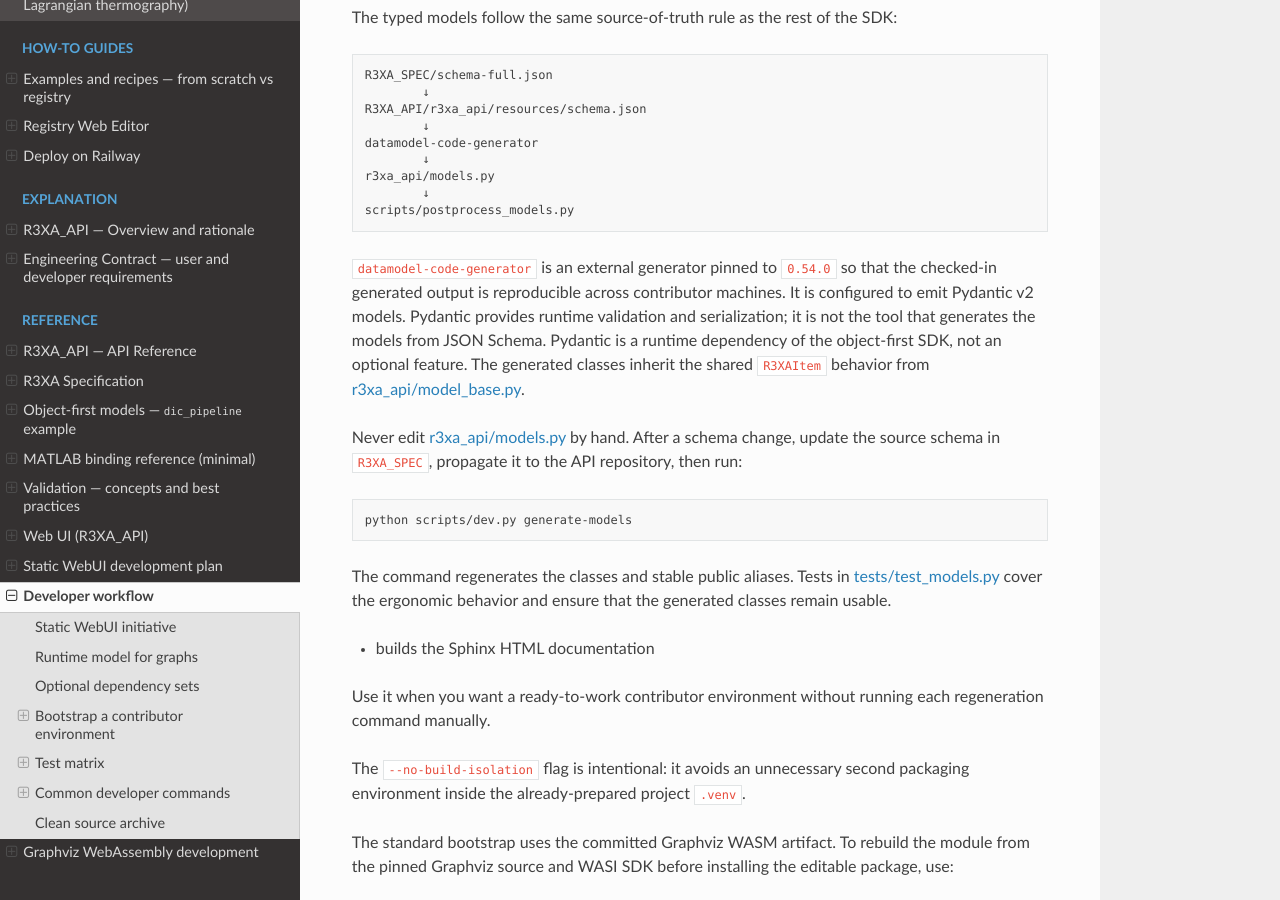
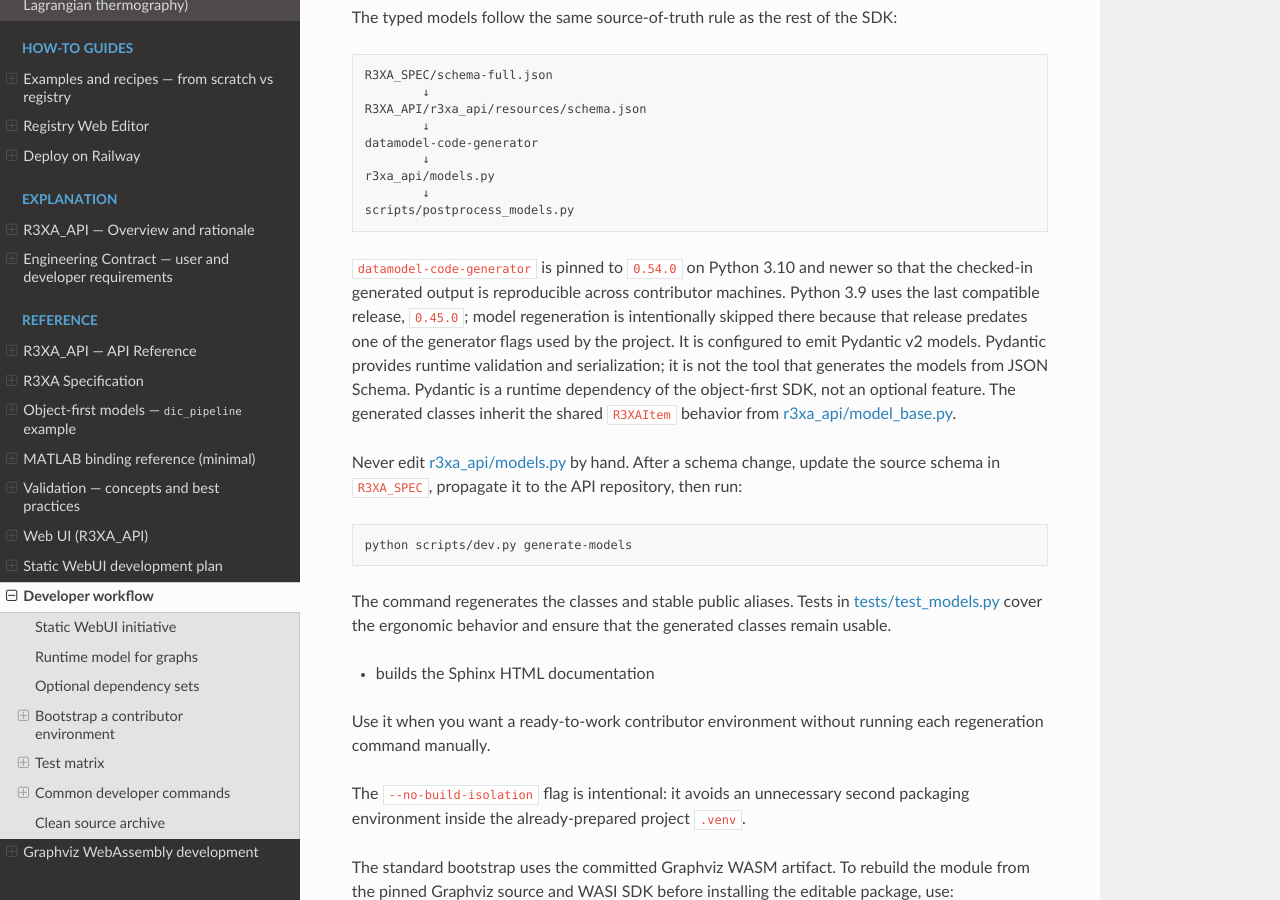
Before and after one commit to jeffwitz/R3XA_API, a Sphinx documentation site: the page built from docs/dev_workflow.md, in a window 1280 px wide and 900 px high, scrolled down 2245 px. Built offline with Sphinx 7.4.7 and the Read the Docs theme 3.1.0, drawn with Linux system fonts in a browser that asks for light colours.

Commit message:
ci: keep Python 3.9 generator compatibility

````diff
--- a/docs/dev_workflow.md
+++ b/docs/dev_workflow.md
@@ -112,12 +112,16 @@ r3xa_api/models.py
 scripts/postprocess_models.py
 ```
 
-`datamodel-code-generator` is an external generator pinned to `0.54.0` so that
-the checked-in generated output is reproducible across contributor machines.
-It is configured to emit Pydantic v2 models. Pydantic provides runtime validation and serialization; it is not the
-tool that generates the models from JSON Schema. Pydantic is a runtime dependency
-of the object-first SDK, not an optional feature. The generated classes inherit
-the shared `R3XAItem` behavior from {glsrc}`r3xa_api/model_base.py`.
+`datamodel-code-generator` is pinned to `0.54.0` on Python 3.10 and newer so
+that the checked-in generated output is reproducible across contributor
+machines. Python 3.9 uses the last compatible release, `0.45.0`; model
+regeneration is intentionally skipped there because that release predates one
+of the generator flags used by the project. It is configured to emit Pydantic
+v2 models. Pydantic provides runtime validation and serialization; it is not
+the tool that generates the models from JSON Schema. Pydantic is a runtime
+dependency of the object-first SDK, not an optional feature. The generated
+classes inherit the shared `R3XAItem` behavior from
+{glsrc}`r3xa_api/model_base.py`.
 
 Never edit {glsrc}`r3xa_api/models.py` by hand. After a schema change, update the
 source schema in `R3XA_SPEC`, propagate it to the API repository, then run:
````
Also changed, not shown: pyproject.toml (+6 -1 lines).
